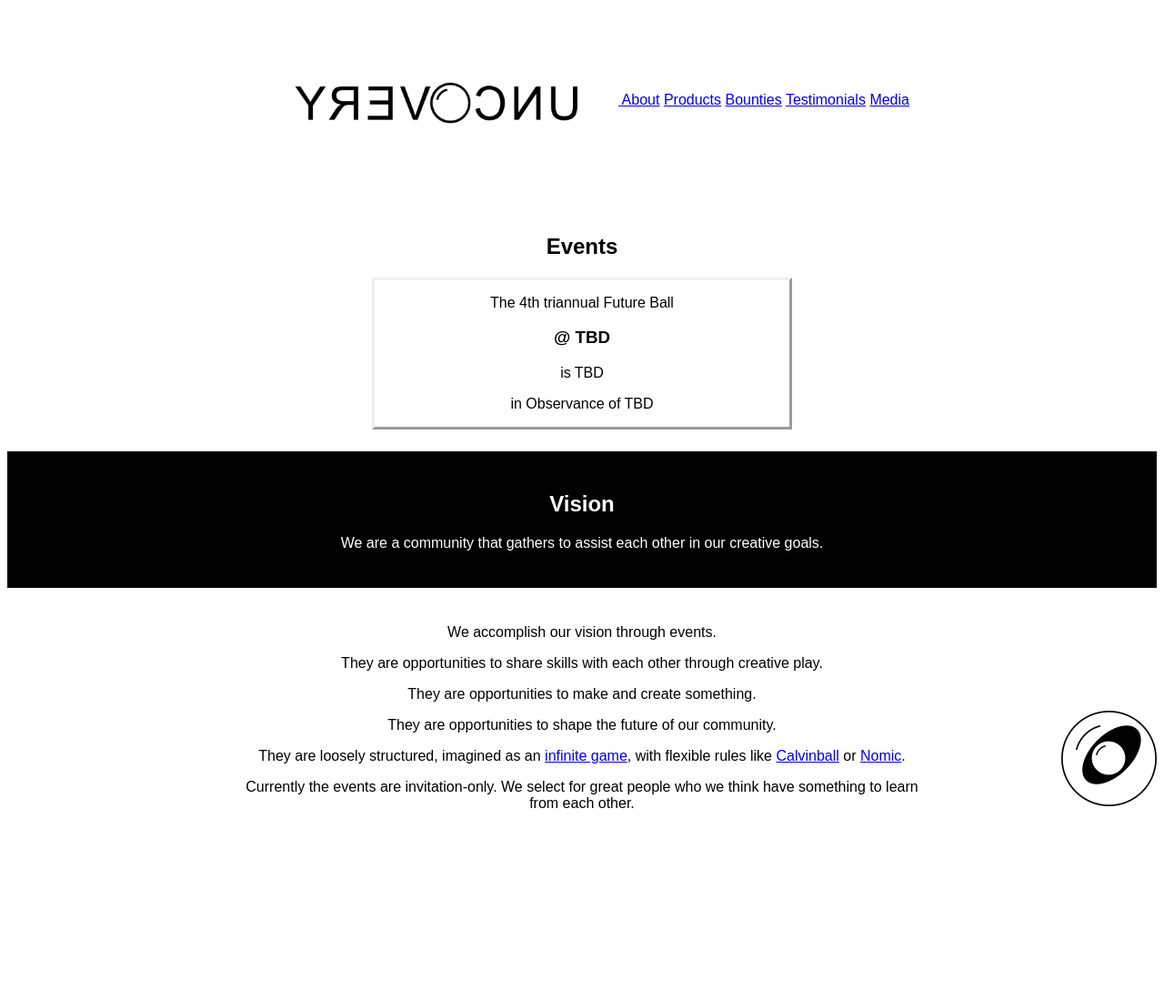
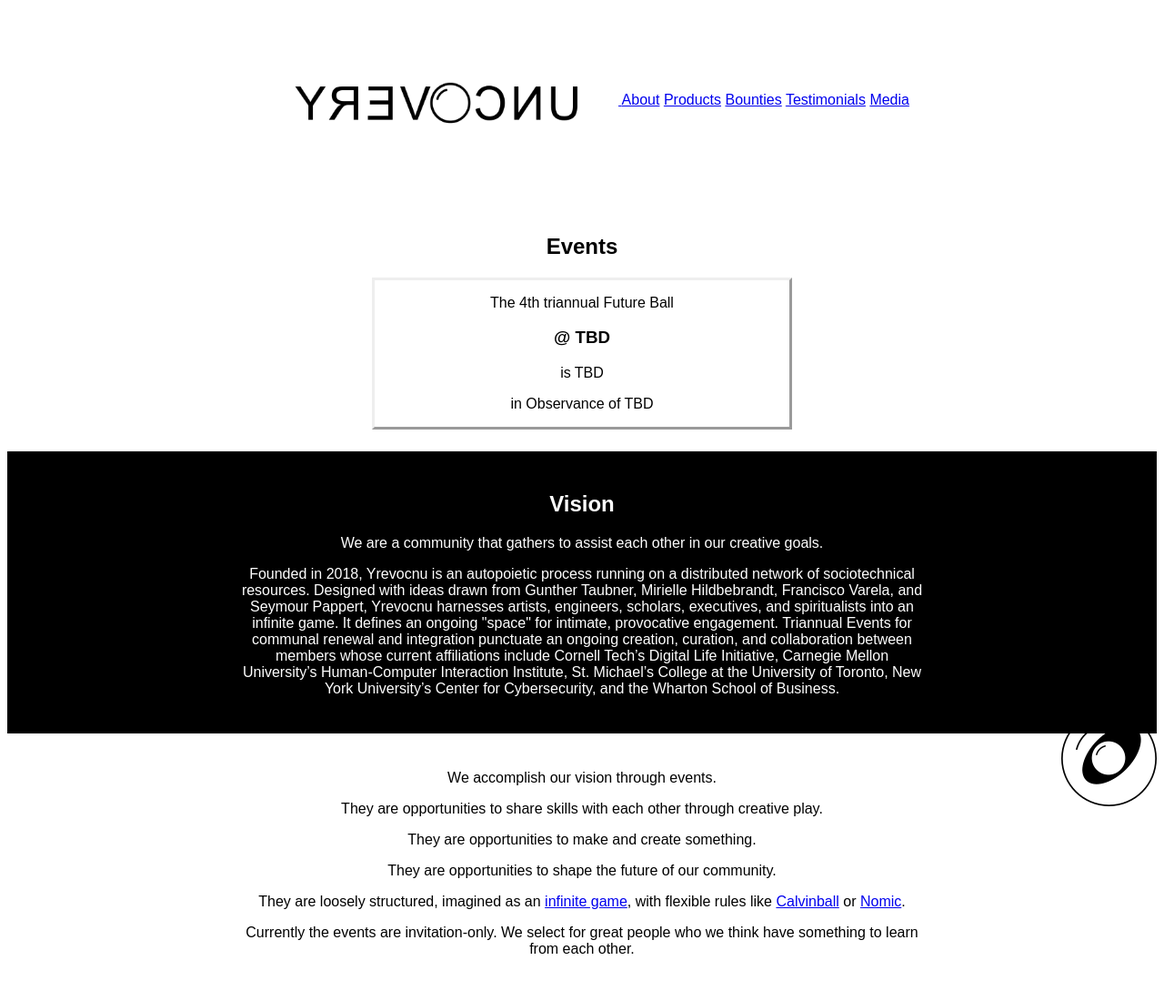
Before and after one commit to yrevocnu/yrevocnu.github.io, a Jekyll site: the page built from index.md, in a window 1280 px wide. Shown: the whole page at 91% size. Built offline with Jekyll 4.4.1, drawn with Linux system fonts in a browser that asks for light colours; before the commit the page ends 940 px from its top, so only the background shows below that.

Commit message:
Expand home and product page text

```diff
--- a/_layouts/home.html
+++ b/_layouts/home.html
@@ -20,10 +20,11 @@ layout: default
         </div>
       </div>
 
-      <div class="main odd ">
+      <div class="main odd">
         <div class="contents">
           <h2>Vision</h2>
           <p>We are a community that gathers to assist each other in our creative goals.</p>
+          <p>Founded in 2018, Yrevocnu is an autopoietic process running on a distributed network of sociotechnical resources. Designed with ideas drawn from Gunther Taubner, Mirielle Hildbebrandt, Francisco Varela, and Seymour Pappert, Yrevocnu harnesses artists, engineers, scholars, executives, and spiritualists into an infinite game. It defines an ongoing "space" for intimate, provocative engagement. Triannual Events for communal renewal and integration punctuate an ongoing creation, curation, and collaboration between members whose current affiliations include Cornell Tech’s Digital Life Initiative, Carnegie Mellon University’s Human-Computer Interaction Institute, St. Michael’s College at the University of Toronto, New York University’s Center for Cybersecurity, and the Wharton School of Business.</p>
         </div>
       </div>
 
--- a/_layouts/products.html
+++ b/_layouts/products.html
@@ -8,6 +8,8 @@ layout: default
           <p>"Very hip, very now." Now City is a transmedia gaming
           experience of a smart, sustainable city that survives the apocalypse.
           It is also a real city, now.</p>
+          <p>Yrevocnu's orientation towards exhaustion on a planetary scale is proactive. It aims to lay the foundation for a new smart and sustainable city, and with it a smart, sustainable culture. A response to temporary Black Rock City of Burning Man, which burns out every year, we envision a distributed city that exists across physical, virtual, and augmented realities.</p>
+          <p>Our program is one of speculative design through transmedia fictions. By "telling the story" of Yrevocnu in live performance, VR, podcasts, graphics novels, music, and other forms, we provide an immersive environment for participants to imagine and enact the future city, and in particular needs and challenges of its education system.</p>
         </div>
       </div>
       <div class="main even">
```
Lines whose indentation alone changed are shown as unchanged.
